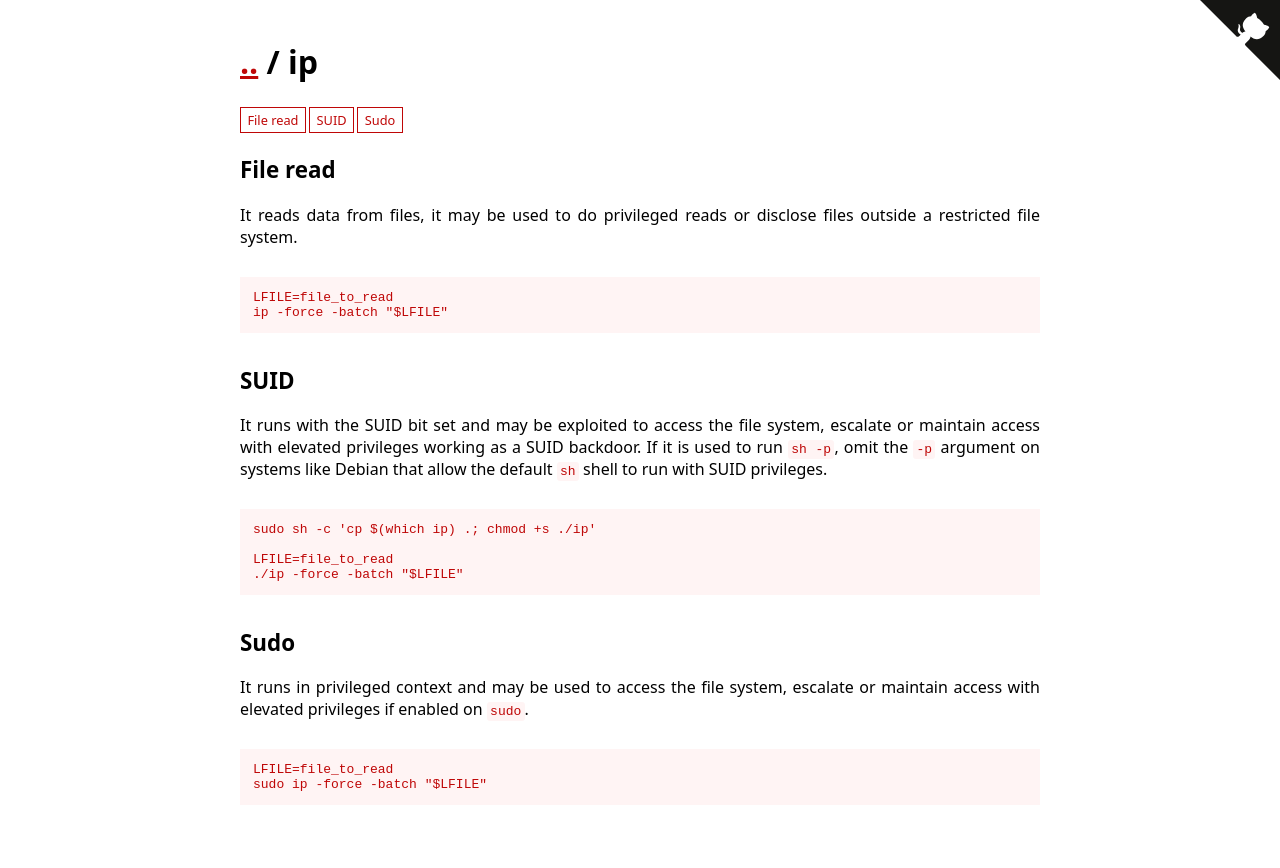
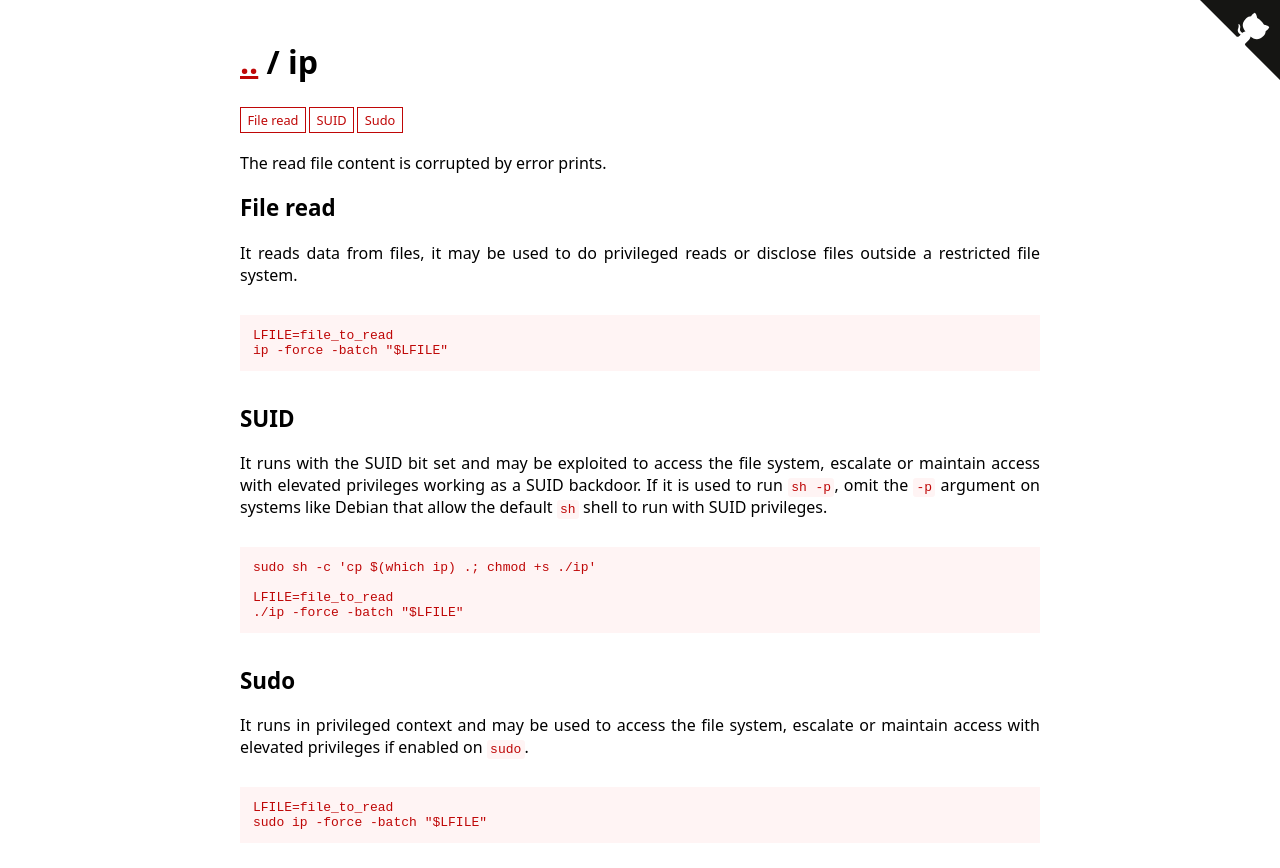
Before and after one commit to GTFOBins/GTFOBins.github.io, a Jekyll site: the page built from _gtfobins/ip.md, in a window 1280 px wide. Shown: the top 868 px of the page. Built offline with Jekyll 4.4.1, drawn with Linux system fonts in a browser that asks for light colours.

Commit message:
Description added for error prints

```diff
--- a/_gtfobins/ip.md
+++ b/_gtfobins/ip.md
@@ -1,4 +1,6 @@
 ---
+description: |
+  The read file content is corrupted by error prints.
 functions:
   file-read:
     - code: |
```
